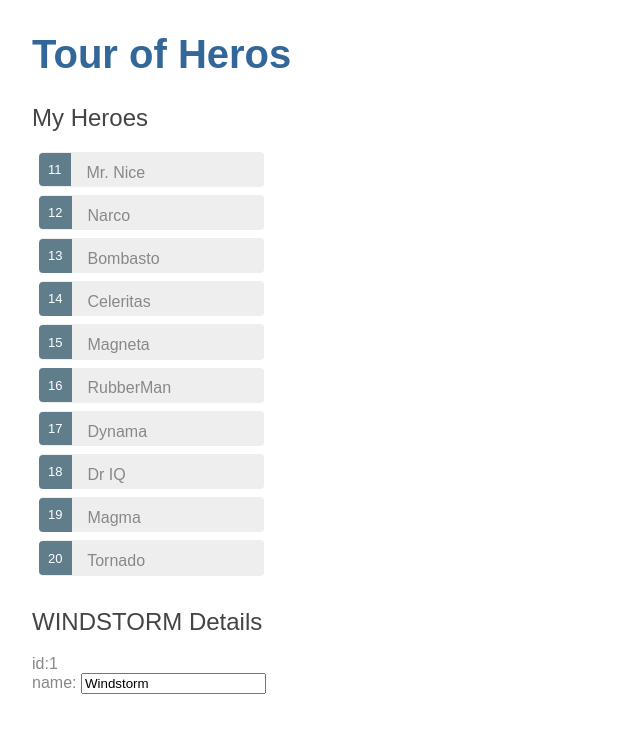
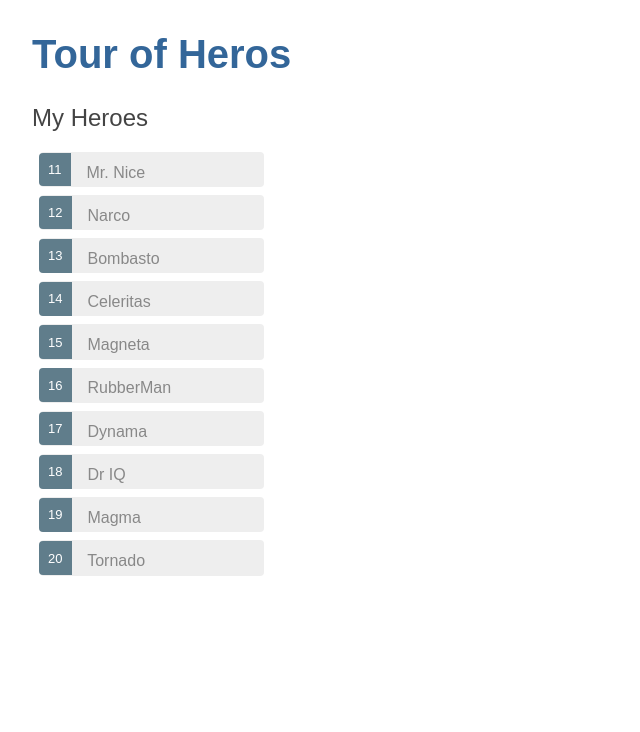
Before and after one commit to jaredeklin/angular-tutorial, an Angular app: page / in a window 1280 px wide. Shown: the top 732 px of the page, without its empty margins (0-640 px from the left). Built offline with nearby package versions, Linux system fonts and the light colour scheme.

Commit message:
Add conditional html if and selected class

```diff
--- a/src/app/heroes/heroes.component.html
+++ b/src/app/heroes/heroes.component.html
@@ -1,14 +1,19 @@
 <h2>My Heroes</h2>
 <ul class="heroes">
-  <li *ngFor="let hero of heroes">
+  <li
+    *ngFor="let hero of heroes"
+    (click)="onSelect(hero)"
+    [class.selected]="hero === selectedHero">
     <span class="badge">{{hero.id}}</span> {{hero.name}}
   </li>
 </ul>
 
-<h2>{{hero.name | uppercase}} Details</h2>
-<div><span>id:</span>{{hero.id}}</div>
-<div>
-  <label>name:
-    <input [(ngModel)]="hero.name" placeholder="name">
-  </label>
+<div *ngIf="selectedHero">
+    <h2>{{selectedHero.name | uppercase}} Details</h2>
+    <div><span>id:</span>{{selectedHero.id}}</div>
+    <div>
+      <label>name:
+        <input [(ngModel)]="selectedHero.name" placeholder="name">
+      </label>
+    </div>
 </div>
--- a/src/app/heroes/heroes.component.ts
+++ b/src/app/heroes/heroes.component.ts
@@ -9,14 +9,16 @@
 })
 export class HeroesComponent implements OnInit {
   heroes = HEROES
-  hero: Hero = {
-    id: 1,
-    name: "Windstorm"
-  }
+
+  selectedHero: Hero;
 
   constructor() { }
 
   ngOnInit() {
   }
 
+  onSelect(hero: Hero): void {
+    this.selectedHero = hero;
+  }
+
 }
```
